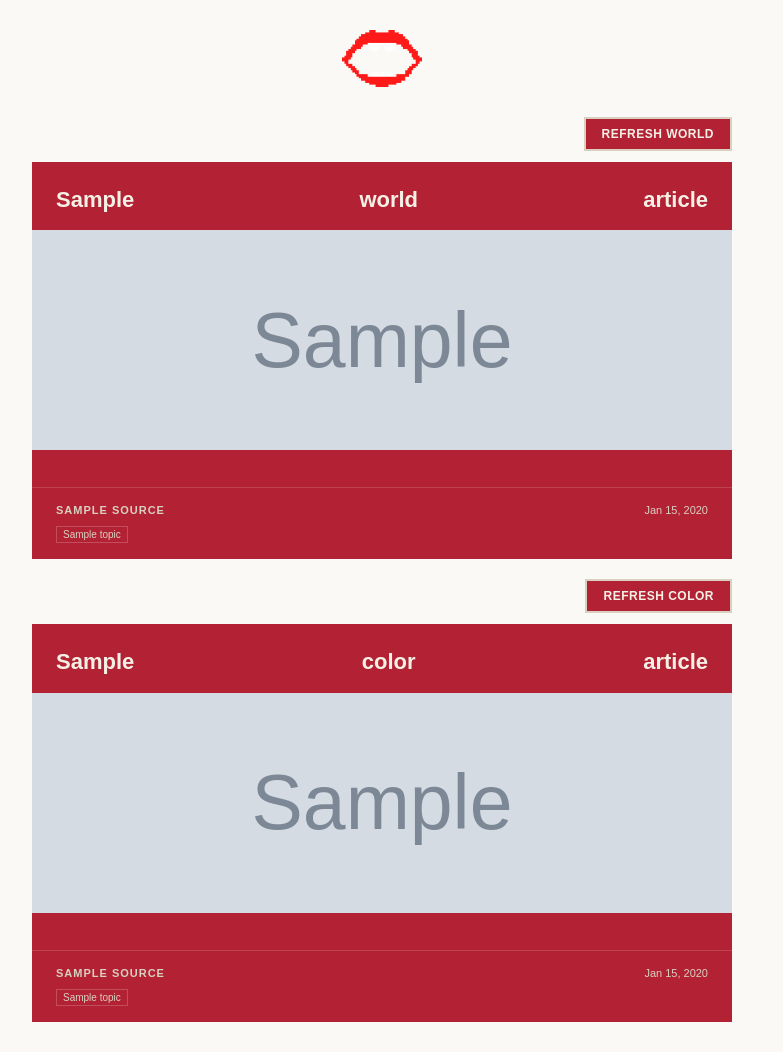
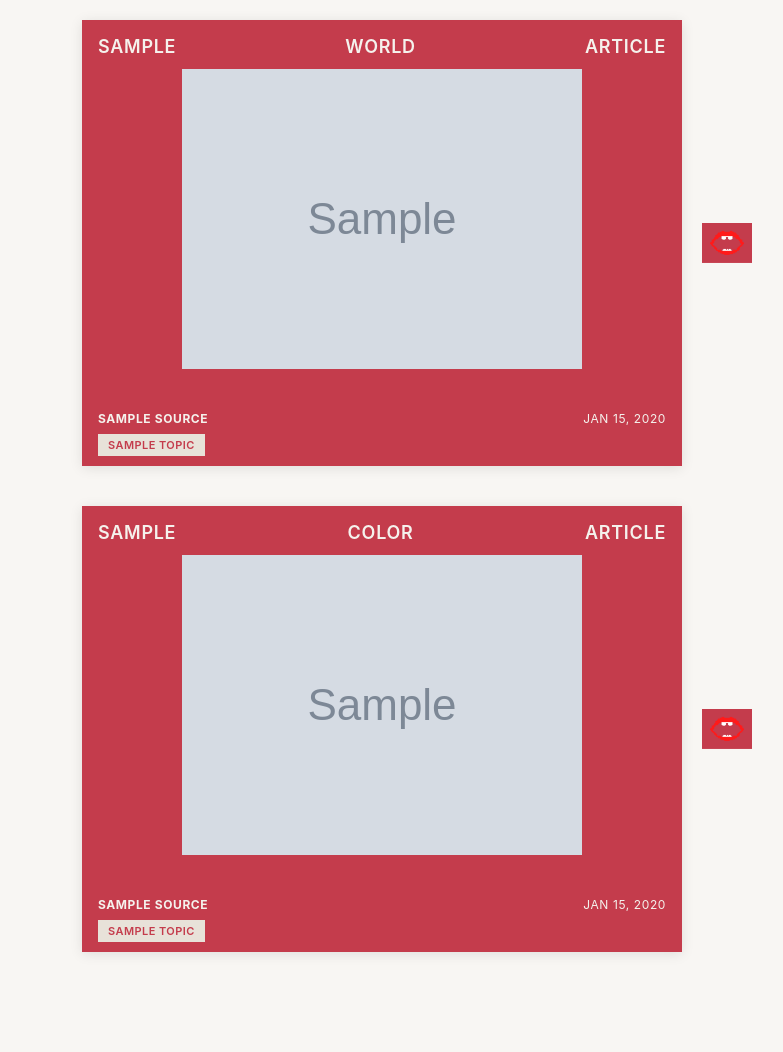
Before and after one commit to botica/newschomp, a Django app: template newschomp/chomp/templates/chomp/home.html in a window 1280 px wide. Shown: the whole page, without its empty margins (258-1041 px from the left). After the commit the page ends 954 px from the top, so only its background shows below. Run offline with Django 5.2, Linux system fonts and the light colour scheme; the template is opened without the code that fills it: most values are stand-ins (such as "Sample title", 1, 10 or a date in 2020); grey boxes marked "Sample" are stand-in pictures; data that the repository does not hold is empty.

Commit message:
basic home page two-section world/color design

```diff
--- a/newschomp/chomp/static/chomp/css/style.css
+++ b/newschomp/chomp/static/chomp/css/style.css
@@ -1,10 +1,12 @@
 /* NewsChomp Styles */
 
 :root {
-    --bg: #faf9f6;
-    --chomp-bg: #b22234;
-    --cream: #f5f0e6;
-    --cream-muted: #d9d0c0;
+    --bg: #f8f6f3;
+    --red: #c43c4c;
+    --cream: #e8e2d9;
+    --cream-light: #f5f2ed;
+    --text-dark: #2d2926;
+    --text-light: #ffffff;
 }
 
 * {
@@ -14,30 +16,33 @@
 }
 
 body {
-    font-family: Georgia, serif;
+    font-family: -apple-system, BlinkMacSystemFont, "Segoe UI", Roboto, "Helvetica Neue", Arial, sans-serif;
     background: var(--bg);
     min-height: 100vh;
-    padding: 30px 15px;
+    padding: 20px 16px;
+    color: var(--text-dark);
 }
 
 /* Header */
 header {
     display: flex;
     justify-content: center;
-    margin-bottom: 30px;
+    margin-bottom: 20px;
 }
 
 .header-logo {
-    width: 80px;
+    width: 60px;
     height: auto;
+    background: var(--red);
+    padding: 8px;
 }
 
 /* Feed Layout */
 .feed {
     display: flex;
     flex-direction: column;
-    gap: 20px;
-    max-width: 700px;
+    gap: 40px;
+    max-width: 600px;
     margin: 0 auto;
 }
 
@@ -49,100 +54,90 @@ header {
 /* Refresh Button */
 .refresh-btn {
     position: absolute;
-    top: 0;
-    right: 0;
-    background: var(--chomp-bg);
-    color: var(--cream);
-    border: 2px solid var(--cream-muted);
-    padding: 8px 16px;
-    font-family: Arial, sans-serif;
-    font-size: 12px;
-    font-weight: 600;
-    text-transform: uppercase;
-    letter-spacing: 0.5px;
+    top: 50%;
+    right: -70px;
+    transform: translateY(-50%);
+    width: 50px;
+    height: auto;
     cursor: pointer;
-    transition: all 0.2s ease;
-}
-
-.refresh-btn:hover {
-    background: var(--cream);
-    color: var(--chomp-bg);
-}
-
-.refresh-btn:disabled {
-    opacity: 0.6;
-    cursor: not-allowed;
-}
-
-.refresh-btn:active {
-    transform: scale(0.98);
+    background: var(--red);
+    padding: 8px;
 }
 
 #world-content,
 #color-content {
-    margin-top: 45px;
+    margin-top: 0;
 }
 
-/* Article Card (Chomp) */
+/* Article Card */
 .article-card {
-    background: var(--chomp-bg);
+    background: var(--red);
+    overflow: hidden;
+    box-shadow: 0 2px 12px rgba(0, 0, 0, 0.1);
 }
 
 .article-title {
-    font-family: Arial, sans-serif;
-    font-size: 22px;
+    font-size: 18px;
     font-weight: 600;
-    line-height: 1.3;
+    line-height: 1.4;
     display: block;
     width: 100%;
     margin: 0;
     padding: 0;
-    background: var(--chomp-bg);
+    text-transform: uppercase;
+    letter-spacing: 0.04em;
 }
 
 .article-title a {
-    color: var(--cream);
+    color: var(--cream-light);
     text-decoration: none;
     display: block;
-    padding: 24px 24px 16px;
+    padding: 14px 16px 10px;
     text-align: justify;
     text-align-last: justify;
 }
 
 .article-title a:hover {
-    text-decoration: underline;
+    color: var(--cream);
 }
 
 .article-image {
     width: 100%;
-    height: 220px;
-    object-fit: cover;
+    height: auto;
+    max-height: 300px;
+    object-fit: contain;
+    background: var(--red);
 }
 
 /* Summary */
 .summary {
     list-style: none;
-    padding: 16px 24px;
+    padding: 14px 18px;
+    background: var(--red);
+    margin: 0;
 }
 
 .summary li {
-    font-size: 15px;
+    font-family: "SF Mono", "Consolas", "Monaco", "Menlo", monospace;
+    font-size: 14px;
     line-height: 1.6;
-    color: var(--cream-muted);
+    color: var(--cream-light);
     margin-bottom: 10px;
-    padding-left: 18px;
+    padding-left: 16px;
     position: relative;
+    text-transform: uppercase;
+    letter-spacing: 0.02em;
+    font-weight: 500;
 }
 
 .summary li::before {
     content: '';
     position: absolute;
     left: 0;
-    top: 9px;
+    top: 8px;
     width: 5px;
     height: 5px;
-    background: var(--cream-muted);
-    border-radius: 50%;
+    background: var(--cream-light);
 }
 
 .summary li:last-child {
@@ -151,84 +146,106 @@ header {
 
 /* Article Meta */
 .article-meta {
-    padding: 16px 24px;
-    border-top: 1px solid rgba(255,255,255,0.15);
+    padding: 10px 16px;
+    background: var(--red);
 }
 
 .meta-line {
     display: flex;
     justify-content: space-between;
+    align-items: center;
 }
 
 .source, .pub-date {
-    font-family: Arial, sans-serif;
-    font-size: 11px;
-    color: var(--cream-muted);
+    font-size: 12px;
+    color: var(--cream-light);
+    text-transform: uppercase;
+    letter-spacing: 0.05em;
 }
 
 .source {
-    font-weight: 600;
-    text-transform: uppercase;
-    letter-spacing: 1px;
+    font-weight: 700;
 }
 
 .topics {
     display: flex;
     flex-wrap: wrap;
     gap: 6px;
-    margin-top: 10px;
+    margin-top: 8px;
 }
 
 .topic {
-    font-family: Arial, sans-serif;
-    font-size: 10px;
-    color: var(--cream-muted);
-    border: 1px solid rgba(255,255,255,0.2);
-    padding: 2px 6px;
+    font-size: 11px;
+    color: var(--red);
+    background: var(--cream);
+    padding: 4px 10px;
+    text-transform: uppercase;
+    letter-spacing: 0.04em;
+    font-weight: 600;
 }
 
 /* Empty State */
 .empty-state {
-    padding: 60px 24px;
+    padding: 40px 16px;
     text-align: center;
-    color: var(--cream-muted);
-    font-style: italic;
-    background: var(--chomp-bg);
+    color: var(--cream-light);
+    font-size: 14px;
+    background: var(--red);
+    text-transform: uppercase;
+    letter-spacing: 0.06em;
+    font-weight: 500;
 }
 
 /* Responsive */
-@media (max-width: 500px) {
+@media (max-width: 600px) {
     body {
-        padding: 20px 10px;
+        padding: 16px 12px;
     }
 
     .header-logo {
-        width: 60px;
+        width: 50px;
     }
 
     .refresh-btn {
-        font-size: 10px;
-        padding: 6px 12px;
+        width: 40px;
+        right: -50px;
     }
 
     #world-content,
     #color-content {
-        margin-top: 40px;
+        margin-top: 0;
     }
 
     .article-title {
-        font-size: 19px;
+        font-size: 16px;
     }
 
     .article-title a {
-        padding: 16px 18px;
+        padding: 12px 14px 8px;
+    }
+
+    .article-image {
+        max-height: 200px;
     }
 
     .summary {
-        padding: 14px 18px;
+        padding: 10px 14px;
+    }
+
+    .summary li {
+        font-size: 13px;
     }
 
     .article-meta {
-        padding: 14px 18px;
+        padding: 8px 14px;
+    }
+
+    .source, .pub-date {
+        font-size: 11px;
+    }
+
+    .topic {
+        font-size: 10px;
+        padding: 3px 8px;
     }
 }
--- a/newschomp/chomp/templates/chomp/home.html
+++ b/newschomp/chomp/templates/chomp/home.html
@@ -6,13 +6,9 @@
     <link rel="stylesheet" href="{% static 'chomp/css/style.css' %}">
 </head>
 <body>
-    <header>
-        <img src="{% static 'chomp/images/mouth.png' %}" alt="Newschomp logo" class="header-logo">
-    </header>
-
     <main class="feed">
         <section class="feed-section feed-world">
-            <button class="refresh-btn" data-category="world">Refresh World</button>
+            <img src="{% static 'chomp/images/mouth.png' %}" alt="Refresh" class="refresh-btn" data-category="world">
             <div id="world-content">
             {% if world_article %}
                 <article class="article-card">
@@ -60,7 +56,7 @@
         </section>
 
         <section class="feed-section feed-color">
-            <button class="refresh-btn" data-category="color">Refresh Color</button>
+            <img src="{% static 'chomp/images/mouth.png' %}" alt="Refresh" class="refresh-btn" data-category="color">
             <div id="color-content">
             {% if color_article %}
                 <article class="article-card">
@@ -113,13 +109,16 @@
             const refreshButtons = document.querySelectorAll('.refresh-btn');
 
             refreshButtons.forEach(button => {
-                button.addEventListener('click', async function() {
+                button.addEventListener('click', async function(e) {
+                    e.preventDefault();
+
+                    if (this.classList.contains('loading')) return;
+
                     const category = this.getAttribute('data-category');
                     const contentDiv = document.getElementById(category + '-content');
 
-                    // Disable button and show loading state
-                    this.disabled = true;
-                    this.textContent = 'Loading...';
+                    // Show loading state
+                    this.classList.add('loading');
 
                     try {
                         const response = await fetch(`/refresh/${category}/`, {
@@ -142,9 +141,8 @@
                         console.error('Error:', error);
                         alert('Failed to fetch new article');
                     } finally {
-                        // Re-enable button
-                        this.disabled = false;
-                        this.textContent = category === 'world' ? 'Refresh World' : 'Refresh Color';
+                        // Remove loading state
+                        this.classList.remove('loading');
                     }
                 });
             });
```
